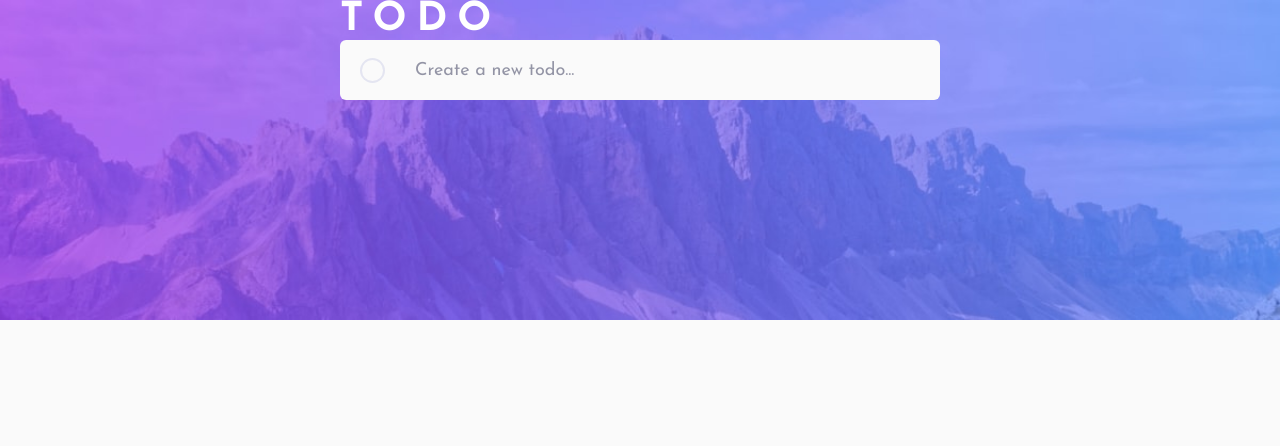
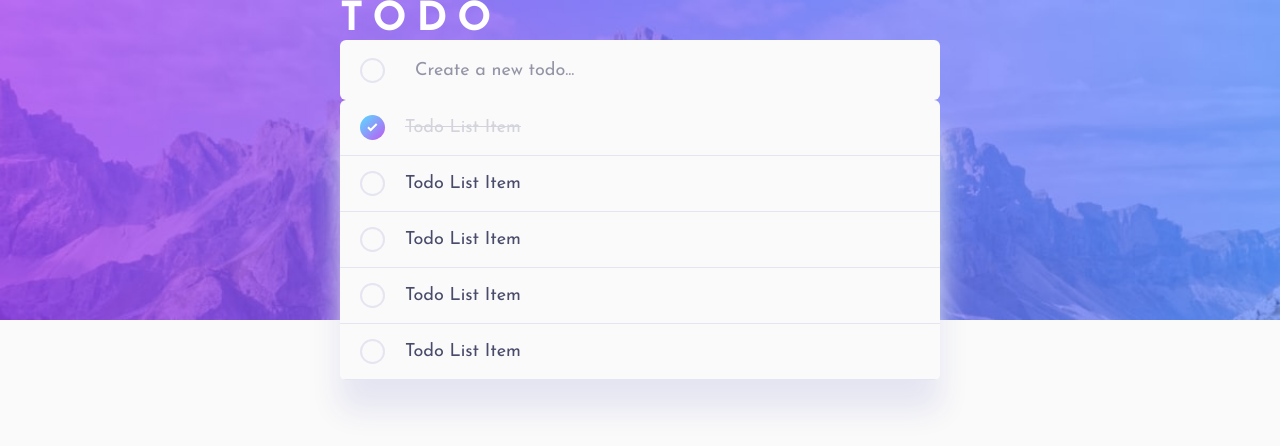
Before and after one commit to sarvagya2545/fem-todo, a React (Vite) app: page / in a window 1280 px wide. Shown: the top 446 px of the page. Built offline with nearby package versions, Linux system fonts and the light colour scheme.

Commit message:
todo list items styling

```diff
--- /dev/null
+++ b/src/components/TodoList/TodoList.elements.js
@@ -0,0 +1,10 @@
+import styled from 'styled-components';
+
+export const TodoListContainer = styled.ul`
+    display: flex;
+    flex-direction: column;
+
+    border-radius: 6px;
+    overflow: hidden;
+    box-shadow: 0 30px 30px ${({ theme }) => theme.shadow};
+`;
--- /dev/null
+++ b/src/components/TodoList/TodoListItem/TodoListItem.elements.js
@@ -0,0 +1,49 @@
+import styled from 'styled-components';
+
+export const TodoListItemContainer = styled.li`
+    list-style-type: none;
+    padding: 1.5rem 2rem;
+    display: flex;
+    justify-content: space-between;
+    align-items: center;
+
+    background: ${({ theme }) => theme.listbg};
+    border-bottom: 1px solid ${({ theme }) => theme.separator};
+
+    cursor: move;
+`;
+
+export const TodoText = styled.p`
+    flex: 1;
+    margin: 0 2rem;
+    color: ${({ theme, completed }) => completed ? theme.textCompleted : theme.text};
+
+    text-decoration: ${({ completed }) => completed ? 'line-through' : 'none'};
+`;
+
+export const TodoRemoveButton = styled.button`
+    border: none;
+    background-color: inherit;
+
+    transition: transform 0.2s ease;
+
+    /* centering the grid */
+    display: grid;
+    place-items: center;
+
+    &:hover {
+        cursor: pointer;
+    }
+
+    & img {
+        filter: invert(88%) sepia(17%) saturate(103%) hue-rotate(198deg) brightness(103%) contrast(91%);
+    }
+
+    ${TodoListItemContainer} & {
+        transform: scale(0);
+    }
+
+    ${TodoListItemContainer}:hover & {
+        transform: scale(1);
+    }
+`;
--- /dev/null
+++ b/src/components/TodoList/TodoListItem/index.js
@@ -0,0 +1,20 @@
+import React from 'react';
+import { StyledCheckBox } from '../../shared';
+import { TodoListItemContainer, TodoRemoveButton, TodoText } from './TodoListItem.elements';
+import closeBtnIcon from '/images/icon-cross.svg';
+
+const TodoListItem = ({ completed }) => {
+    return (
+        <TodoListItemContainer>
+            <StyledCheckBox checked={completed}/>
+            <TodoText completed={completed}>
+                Todo List Item
+            </TodoText>
+            <TodoRemoveButton>
+                <img src={closeBtnIcon} alt="delete" />
+            </TodoRemoveButton>
+        </TodoListItemContainer>
+    );
+}
+
+export default TodoListItem;
--- /dev/null
+++ b/src/components/TodoList/index.js
@@ -0,0 +1,17 @@
+import React from 'react';
+import { TodoListContainer } from './TodoList.elements';
+import TodoListItem from './TodoListItem';
+
+const TodoList = () => {
+    return (
+        <TodoListContainer>
+            <TodoListItem completed={true}>Todo List Item</TodoListItem>
+            <TodoListItem>Todo List Item</TodoListItem>
+            <TodoListItem>Todo List Item</TodoListItem>
+            <TodoListItem>Todo List Item</TodoListItem>
+            <TodoListItem>Todo List Item</TodoListItem>
+        </TodoListContainer>
+    );
+}
+
+export default TodoList;
--- a/src/components/index.js
+++ b/src/components/index.js
@@ -1,3 +1,4 @@
 export { default as Background } from './Background';
 export { default as TodoInput } from './TodoInput';
 export { default as TodoListHeader } from './TodoListHeader';
+export { default as TodoList } from './TodoList';
--- a/src/pages/MainPage/MainPage.elements.js
+++ b/src/pages/MainPage/MainPage.elements.js
@@ -8,5 +8,4 @@ export const Container = styled.main`
 
     display: flex;
     flex-direction: column;
-    /* justify-content: center; */
 `;
--- a/src/pages/MainPage/index.js
+++ b/src/pages/MainPage/index.js
@@ -1,7 +1,7 @@
 import React, { useContext } from 'react';
 import { ThemeProvider } from 'styled-components';
 import { ThemeContext } from '../../contexts/ThemeContext';
-import { Background, TodoInput, TodoListHeader } from '../../components';
+import { Background, TodoInput, TodoListHeader, TodoList } from '../../components';
 import { Container } from './MainPage.elements';
 import themes from '../../themes';
 
@@ -14,6 +14,7 @@ const MainPage = () => {
             <Container>
                 <TodoListHeader/>
                 <TodoInput/>
+                <TodoList/>
             </Container>
         </ThemeProvider>
     );
--- a/src/themes.js
+++ b/src/themes.js
@@ -22,16 +22,22 @@ export default {
         bg: 'hsl(0, 0%, 98%)',
         listbg: 'hsl(0, 0%, 98%)',
         text: 'hsl(235, 19%, 35%)',
+        textCompleted: 'hsl(233, 11%, 84%)',
         placeholder: 'hsl(236, 9%, 61%)',
         primaryColor: 'hsl(220, 98%, 61%)',
-        deactivated: 'hsl(236, 33%, 92%)'
+        deactivated: 'hsl(236, 33%, 92%)',
+        separator: 'hsl(236, 33%, 92%)',
+        shadow: 'hsl(236, 33%, 92%)'
     },
     dark: {
         bg: 'hsl(235, 21%, 11%)',
         listbg: 'hsl(235, 24%, 19%)',
         text: 'hsl(234, 39%, 85%)',
+        textCompleted: 'hsl(233, 14%, 35%)',
         placeholder: 'hsl(236, 9%, 61%)',
         primaryColor: 'hsl(220, 98%, 61%)',
-        deactivated: 'hsl(237, 14%, 26%)'
+        deactivated: 'hsl(237, 14%, 26%)',
+        separator: 'hsl(235, 19%, 35%)',
+        shadow: 'rgba(0,0,0,0.4)'
     }
 }
```
Also changed, not shown: src/components/TodoListArea/TodoListItem/index.js (deleted, +0 -9 lines), src/components/TodoListArea/index.js (deleted, +0 -9 lines).
